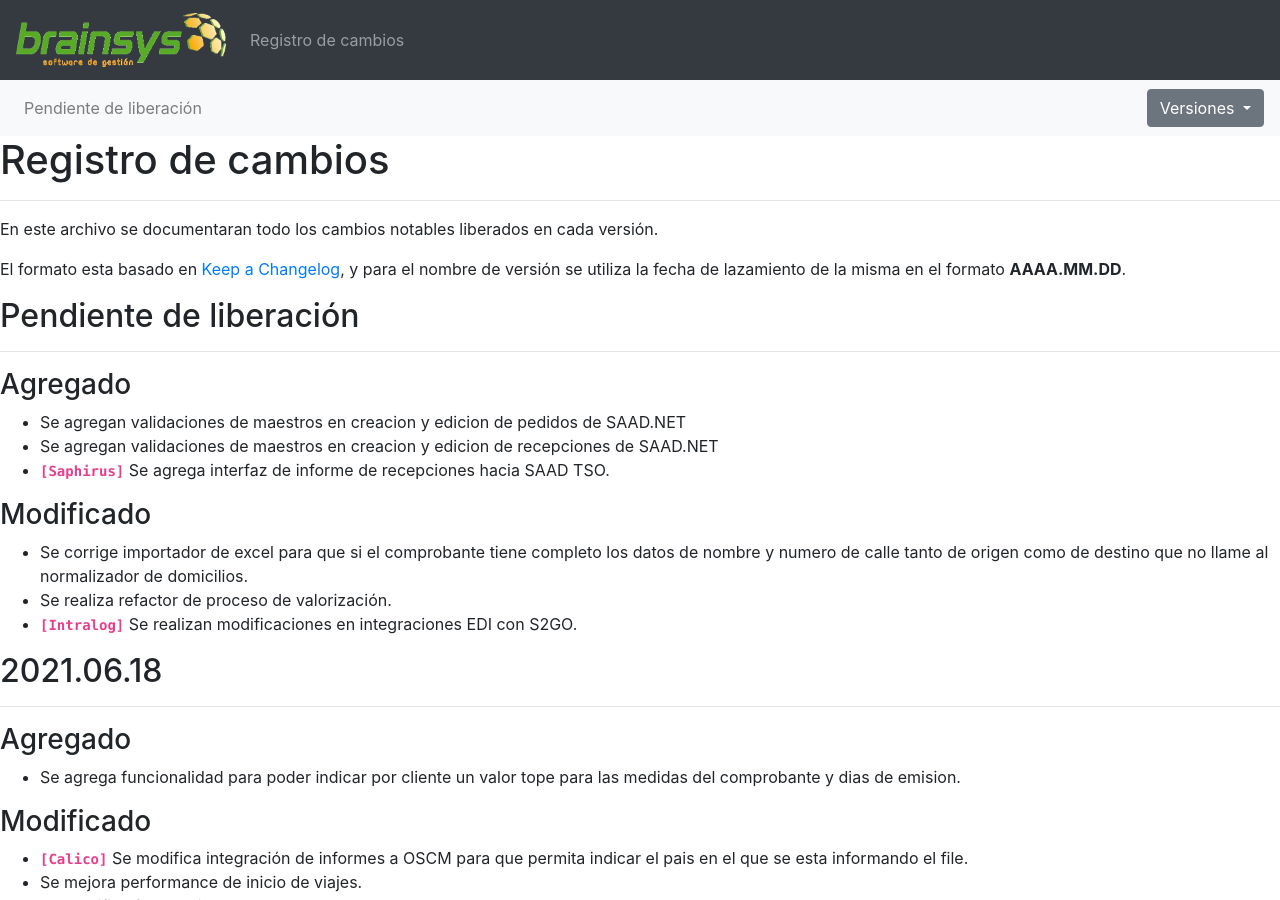
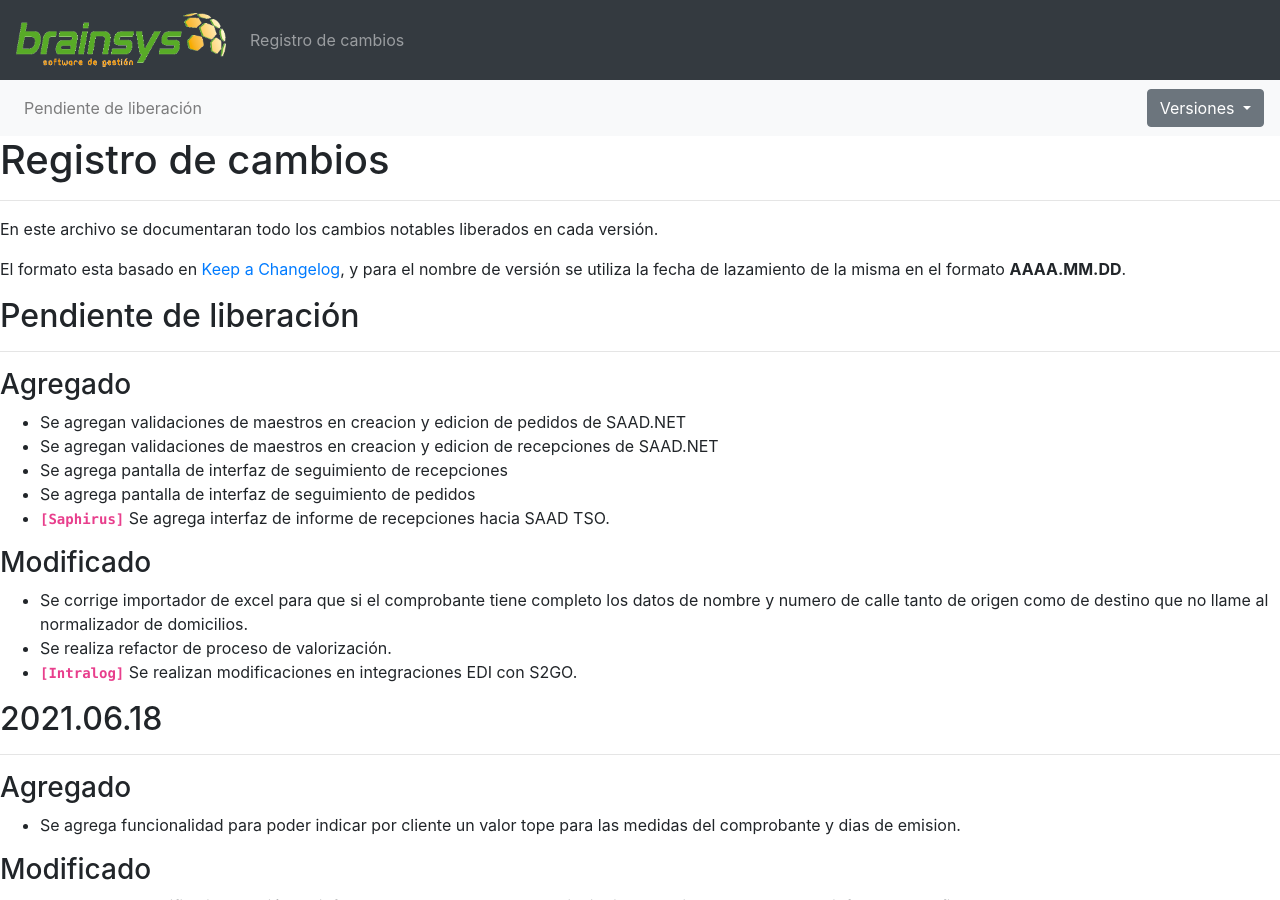
Before and after one commit to brainsys-arsaad/versionado, a Jekyll site: the page built from registro-cambios.markdown, in a window 1280 px wide and 900 px high. Built offline with Jekyll 4.4.1, drawn with Linux system fonts in a browser that asks for light colours.

Commit message:
Update registro-cambios.markdown

```diff
--- a/registro-cambios.markdown
+++ b/registro-cambios.markdown
@@ -44,6 +44,8 @@ El formato esta basado en [Keep a Changelog](https://keepachangelog.com/es-ES/1.
 ### Agregado
 - Se agregan validaciones de maestros en creacion y edicion de pedidos de SAAD.NET
 - Se agregan validaciones de maestros en creacion y edicion de recepciones de SAAD.NET
+- Se agrega pantalla de interfaz de seguimiento de recepciones
+- Se agrega pantalla de interfaz de seguimiento de pedidos
 - **`[Saphirus]`** Se agrega interfaz de informe de recepciones hacia SAAD TSO.
 
 ### Modificado
```
